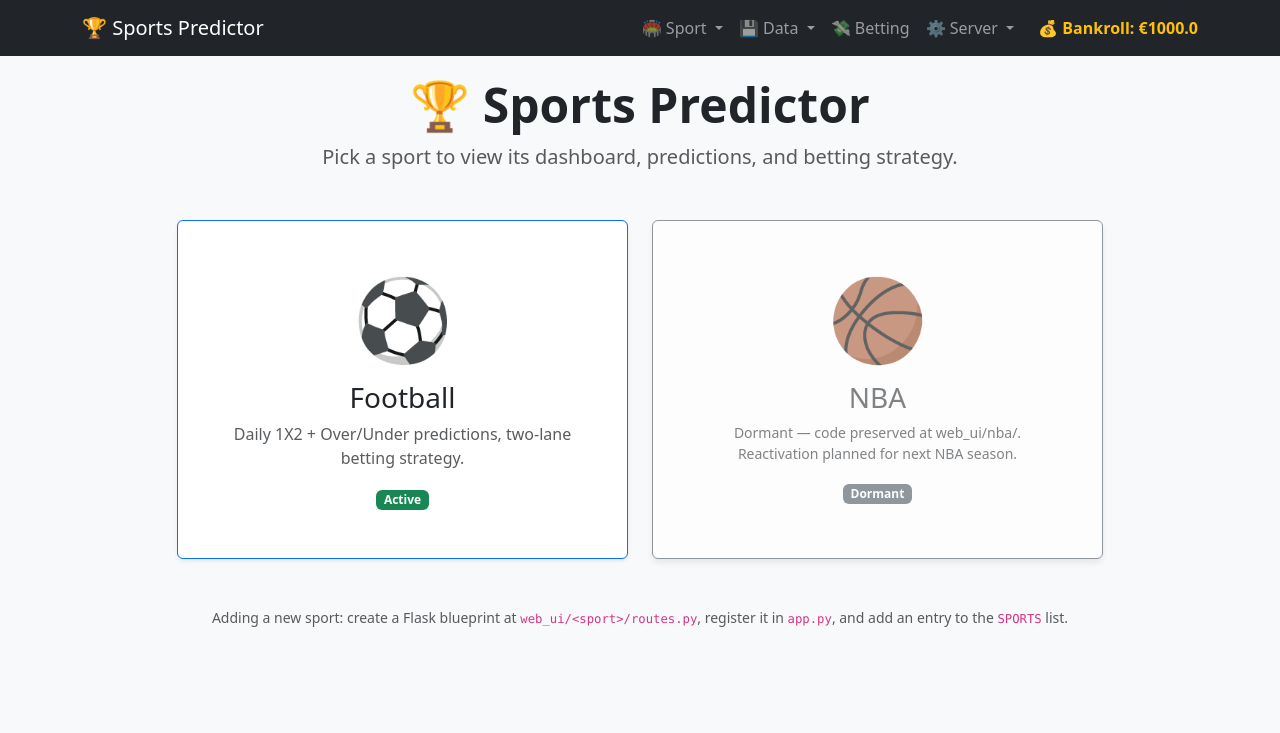
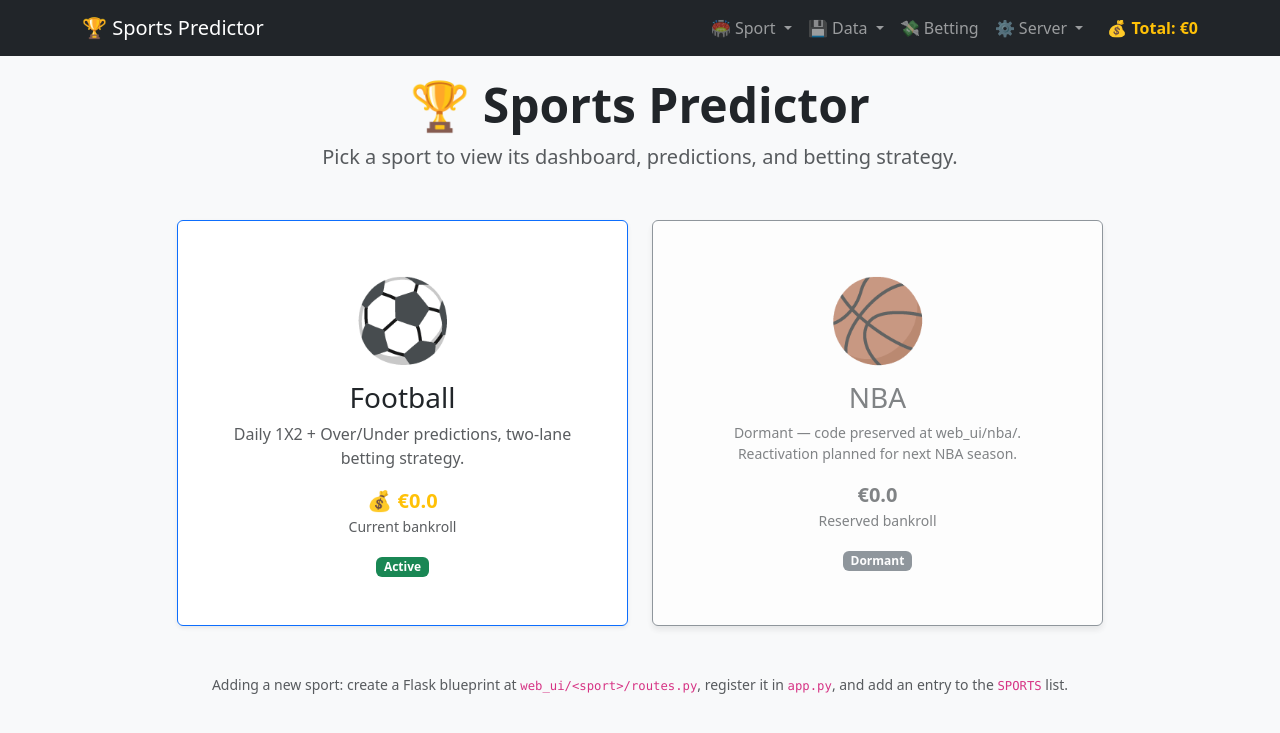
Before and after one commit to tcharos/AI-Powered-Sports-Predictions, a Flask app: page / in a window 1280 px wide. Shown: the top 733 px of the page. Run offline with Flask 3, Linux system fonts and the light colour scheme.

Commit message:
feat(ui): per-sport bankrolls + tunables, sport-aware navbar
Each sport now has its own bankroll and its own betting-strategy
tunables. No cross-contamination — a losing week on one sport doesn't
drain another's funds, and Value-vs-Conviction lanes can be A/B'd
independently per sport. Forward-compatible: NBA's slot is already in
place for the next-season reactivation.

Schema (data_sets/betting_config.json — gitignored, doc'd in CLAUDE.md)
- New shape: { "sports": { "<slug>": { tunables... } } }
- Per-sport keys: current_bankroll, initial_bankroll, min_confidence,
  stake_multiplier, min_stake_eur, max_stake_pct, max_daily_exposure_pct,
  conviction_min_confidence, conviction_min_odds, conviction_stake_pct.
- Dropped legacy root keys (base_unit, confidence_threshold_*,
  max_kelly_fraction, ev_threshold, league_performance_threshold,
  min_matches_for_stats) — only the orphan betting_engine.py used them.

New module: web_ui/sports_config.py
- Single source of truth for bankroll/config access. Routes never read
  or mutate the JSON directly.
- get_sport_config(slug) — full config dict (defaults merged with
  overrides), so callers don't need None-guards.
- get_bankroll(slug), update_bankroll(slug, delta) — atomic mutations.
- all_bankrolls() / total_bankroll() — for the landing-page portfolio
  view.

Wiring (web_ui/app.py)
- /football/auto_wager reads tunables from get_sport_config('football').
- /football/place_bets debits via update_bankroll('football', -stake).
- process_bet_verification credits via update_bankroll('football', +ret).
- inject_bankroll context processor is now sport-aware via
  request.blueprint: shows '<sport>: €X' on sport pages, 'Total: €Y'
  (sum across sports) on landing / sport-agnostic pages.

UI
- Landing cards show each sport's current bankroll (active = warning
  yellow; dormant = greyed).
- Navbar bankroll label switches between '<sport>' and 'Total'.

Docs
- CLAUDE.md: documents the per-sport schema and sports_config.py API.
- docs/ui_manual.md: explains per-sport bankrolls + sport-aware navbar.

Co-Authored-By: Claude Opus 4.7 <noreply@anthropic.com>

```diff
--- a/web_ui/app.py
+++ b/web_ui/app.py
@@ -8,6 +8,14 @@ import json
 import shutil
 import sys
 import time
+
+from sports_config import (
+    get_sport_config,
+    get_bankroll,
+    update_bankroll,
+    all_bankrolls,
+    total_bankroll,
+)
 
 # Sport blueprints — each sport's routes mount under /<sport>/.
 # Sport-agnostic routes (/, /status, /stop/<task>, /server/<action>) stay
@@ -318,21 +326,11 @@ def process_bet_verification(verification_file_path):
                 bet['pnl'] = -stake
                 lost_bets += 1
 
-        # Update Bankroll (Credit Returns)
-        config_path = os.path.join(DATA_SETS_DIR, 'betting_config.json')
-        current_bankroll = 1000.0
-        config = {}
-        if os.path.exists(config_path):
-            with open(config_path, 'r') as f:
-                config = json.load(f)
-                current_bankroll = config.get('current_bankroll', 1000.0)
-
-        # Add the returns to the CURRENT (already deducted) bankroll
-        new_bankroll = current_bankroll + total_return
-        config['current_bankroll'] = new_bankroll
-
-        with open(config_path, 'w') as f:
-            json.dump(config, f, indent=4)
+        # Settlement: credit returns back to football's bankroll. Stake was
+        # already deducted at /football/place_bets time, so total_return here
+        # is the gross payout (stake + winnings on wins, refunded stake on
+        # voids, 0 on losses).
+        new_bankroll = update_bankroll('football', total_return)
 
         # Update Bets File status
         bets_data['status'] = 'CLOSED'
@@ -704,29 +702,14 @@ def place_bets():
         if not bets:
             return jsonify({'error': 'No bets provided.'}), 400
 
-        # Calculate Total Stake
+        # Calculate total stake and debit football's bankroll.
         total_stake = sum(float(b.get('stake_units', 0)) for b in bets)
 
-        # Load Bankroll
-        config_path = os.path.join(DATA_SETS_DIR, 'betting_config.json')
-        if not os.path.exists(config_path):
-             return jsonify({'error': 'Betting config not found. Cannot process transaction.'}), 500
-
-        with open(config_path, 'r') as f:
-            config = json.load(f)
-
-        current_bankroll = config.get('current_bankroll', 0.0)
-
-        # Check Funds
+        current_bankroll = get_bankroll('football')
         if total_stake > current_bankroll:
              return jsonify({'error': f"Insufficient funds. Total stake ({total_stake:.2f}) exceeds bankroll ({current_bankroll:.2f})."}), 400
 
-        # Deduct Stake
-        new_bankroll = current_bankroll - total_stake
-        config['current_bankroll'] = new_bankroll
-
-        with open(config_path, 'w') as f:
-            json.dump(config, f, indent=4)
+        new_bankroll = update_bankroll('football', -total_stake)
 
         # Save to output/bets_YYYY-MM-DD.json
         filename = f"bets_{date_str}.json"
@@ -982,27 +965,19 @@ def auto_wager():
             v = _to_float(k_str)
             return v / 100.0 if isinstance(k_str, str) and '%' in k_str else v
 
-        # Load config (bankroll + lane tunables)
-        config_path = os.path.join(DATA_SETS_DIR, 'betting_config.json')
-        config = {}
-        if os.path.exists(config_path):
-            try:
-                with open(config_path, 'r') as f:
-                    config = json.load(f)
-            except (OSError, json.JSONDecodeError):
-                pass
-
-        config_bankroll          = config.get('current_bankroll', 100.0)
+        # Load football's bankroll + lane tunables.
+        config = get_sport_config('football')
+        config_bankroll          = config['current_bankroll']
         # Value lane (Option B)
-        min_confidence           = config.get('min_confidence', 0.45)
-        stake_multiplier         = config.get('stake_multiplier', 0.4)
-        min_stake_eur            = config.get('min_stake_eur', 2.0)
-        max_stake_pct            = config.get('max_stake_pct', 0.03)
-        max_daily_exposure       = config.get('max_daily_exposure_pct', 0.10)
+        min_confidence           = config['min_confidence']
+        stake_multiplier         = config['stake_multiplier']
+        min_stake_eur            = config['min_stake_eur']
+        max_stake_pct            = config['max_stake_pct']
+        max_daily_exposure       = config['max_daily_exposure_pct']
         # Conviction lane (parallel A/B)
-        conv_min_confidence      = config.get('conviction_min_confidence', 0.65)
-        conv_min_odds            = config.get('conviction_min_odds', 1.40)
-        conv_stake_pct           = config.get('conviction_stake_pct', 0.005)
+        conv_min_confidence      = config['conviction_min_confidence']
+        conv_min_odds            = config['conviction_min_odds']
+        conv_stake_pct           = config['conviction_stake_pct']
 
         # Override if user provided one
         custom_bankroll = request.args.get('bankroll')
@@ -1155,16 +1130,21 @@ def auto_wager():
 
 @app.context_processor
 def inject_bankroll():
-    config_path = os.path.join(DATA_SETS_DIR, 'betting_config.json')
-    bankroll = 1000.0
-    if os.path.exists(config_path):
-        try:
-            with open(config_path, 'r') as f:
-                data = json.load(f)
-                bankroll = data.get('current_bankroll', 1000.0)
-        except:
-            pass
-    return dict(bankroll=bankroll)
+    """
+    Sport-aware navbar bankroll. On a sport page, show that sport's
+    balance; on the landing page (or any sport-agnostic page), show the
+    portfolio total. Templates also get `bankrolls` (per-sport map) so
+    they can render a breakdown if they want.
+    """
+    bankrolls = all_bankrolls()
+    bp = request.blueprint  # 'football', 'nba', or None
+    if bp and bp in bankrolls:
+        active = bankrolls[bp]
+        label = bp.capitalize()
+    else:
+        active = total_bankroll()
+        label = 'Total'
+    return dict(bankroll=active, bankroll_label=label, bankrolls=bankrolls)
 
 
 @app.context_processor
--- /dev/null
+++ b/web_ui/sports_config.py
@@ -0,0 +1,85 @@
+"""
+Sport-aware betting config access.
+
+The on-disk config (`data_sets/betting_config.json`) groups every tunable
+under `sports.<slug>` so each sport has its own bankroll and strategy
+parameters. This module is the only place that knows the schema — every
+route should go through these helpers.
+"""
+
+import json
+import os
+
+PROJECT_ROOT = os.path.dirname(os.path.dirname(os.path.abspath(__file__)))
+CONFIG_PATH = os.path.join(PROJECT_ROOT, 'data_sets', 'betting_config.json')
+
+# Defaults that get merged with the per-sport overrides on read. Keeps
+# callers free from None-checks for keys that haven't been set yet.
+DEFAULT_SPORT_CONFIG = {
+    'current_bankroll': 0.0,
+    'initial_bankroll': 0.0,
+    'min_confidence': 0.45,
+    'stake_multiplier': 0.4,
+    'min_stake_eur': 2.0,
+    'max_stake_pct': 0.03,
+    'max_daily_exposure_pct': 0.10,
+    'conviction_min_confidence': 0.65,
+    'conviction_min_odds': 1.40,
+    'conviction_stake_pct': 0.005,
+}
+
+
+def _load():
+    if not os.path.exists(CONFIG_PATH):
+        return {'sports': {}}
+    try:
+        with open(CONFIG_PATH, 'r') as f:
+            return json.load(f)
+    except (OSError, json.JSONDecodeError):
+        return {'sports': {}}
+
+
+def _save(config):
+    with open(CONFIG_PATH, 'w') as f:
+        json.dump(config, f, indent=4)
+
+
+def get_sport_config(sport_slug):
+    """Return the full per-sport config (defaults + overrides)."""
+    cfg = _load()
+    sport_cfg = cfg.get('sports', {}).get(sport_slug, {})
+    out = dict(DEFAULT_SPORT_CONFIG)
+    out.update(sport_cfg)
+    return out
+
+
+def get_bankroll(sport_slug):
+    """Return current bankroll for a sport (0.0 if sport unknown)."""
+    return get_sport_config(sport_slug).get('current_bankroll', 0.0)
+
+
+def update_bankroll(sport_slug, delta):
+    """Add `delta` to a sport's current_bankroll, return the new value.
+
+    Use negative delta when placing bets (debit), positive when settling
+    wins / void refunds (credit).
+    """
+    cfg = _load()
+    sports = cfg.setdefault('sports', {})
+    sport = sports.setdefault(sport_slug, {})
+    new_value = round(sport.get('current_bankroll', 0.0) + delta, 2)
+    sport['current_bankroll'] = new_value
+    _save(cfg)
+    return new_value
+
+
+def all_bankrolls():
+    """Return {sport_slug: current_bankroll} for every sport in config."""
+    cfg = _load()
+    return {k: v.get('current_bankroll', 0.0)
+            for k, v in cfg.get('sports', {}).items()}
+
+
+def total_bankroll():
+    """Sum bankroll across all sports — useful for the navbar/landing."""
+    return round(sum(all_bankrolls().values()), 2)
--- a/web_ui/templates/landing.html
+++ b/web_ui/templates/landing.html
@@ -11,6 +11,7 @@
         <div class="row g-4">
             {% for sport in sports %}
             <div class="col-md-6">
+                {% set br = bankrolls.get(sport.slug, 0.0) %}
                 {% if sport.active %}
                 <a href="/{{ sport.slug }}/" class="text-decoration-none text-reset">
                     <div class="card h-100 border-primary shadow-sm sport-card">
@@ -18,6 +19,10 @@
                             <div class="display-1 mb-3">{{ sport.icon }}</div>
                             <h3 class="card-title">{{ sport.label }}</h3>
                             <p class="text-muted">{{ sport.tagline }}</p>
+                            <div class="my-3">
+                                <span class="text-warning fw-bold fs-5">💰 €{{ br|round(2) }}</span>
+                                <div class="text-muted small">Current bankroll</div>
+                            </div>
                             <span class="badge bg-success">Active</span>
                         </div>
                     </div>
@@ -28,6 +33,10 @@
                         <div class="display-1 mb-3" style="filter: grayscale(0.5);">{{ sport.icon }}</div>
                         <h3 class="card-title text-muted">{{ sport.label }}</h3>
                         <p class="text-muted small">{{ sport.tagline }}</p>
+                        <div class="my-3">
+                            <span class="text-muted fw-bold fs-5">€{{ br|round(2) }}</span>
+                            <div class="text-muted small">Reserved bankroll</div>
+                        </div>
                         <span class="badge bg-secondary">Dormant</span>
                     </div>
                 </div>
--- a/web_ui/templates/layout.html
+++ b/web_ui/templates/layout.html
@@ -116,7 +116,7 @@
                     </li>
                 </ul>
                 <span class="navbar-text ms-3 text-warning fw-bold">
-                    💰 Bankroll: €{{ bankroll|default(1000.0)|round(2) }}
+                    💰 {{ bankroll_label|default('Bankroll') }}: €{{ bankroll|default(0.0)|round(2) }}
                 </span>
             </div>
         </div>
```
Also changed, not shown: CLAUDE.md (+38 -8 lines), docs/ui_manual.md (+4 -2 lines).
